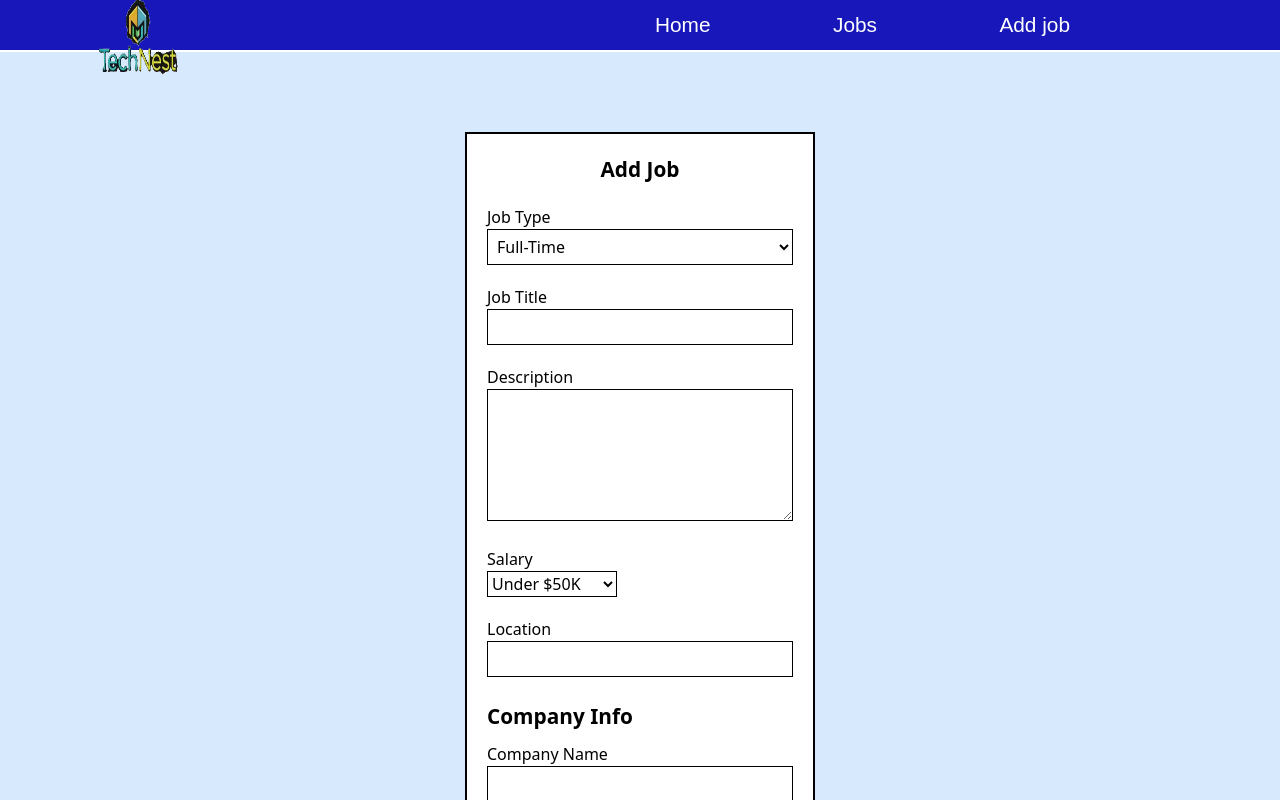
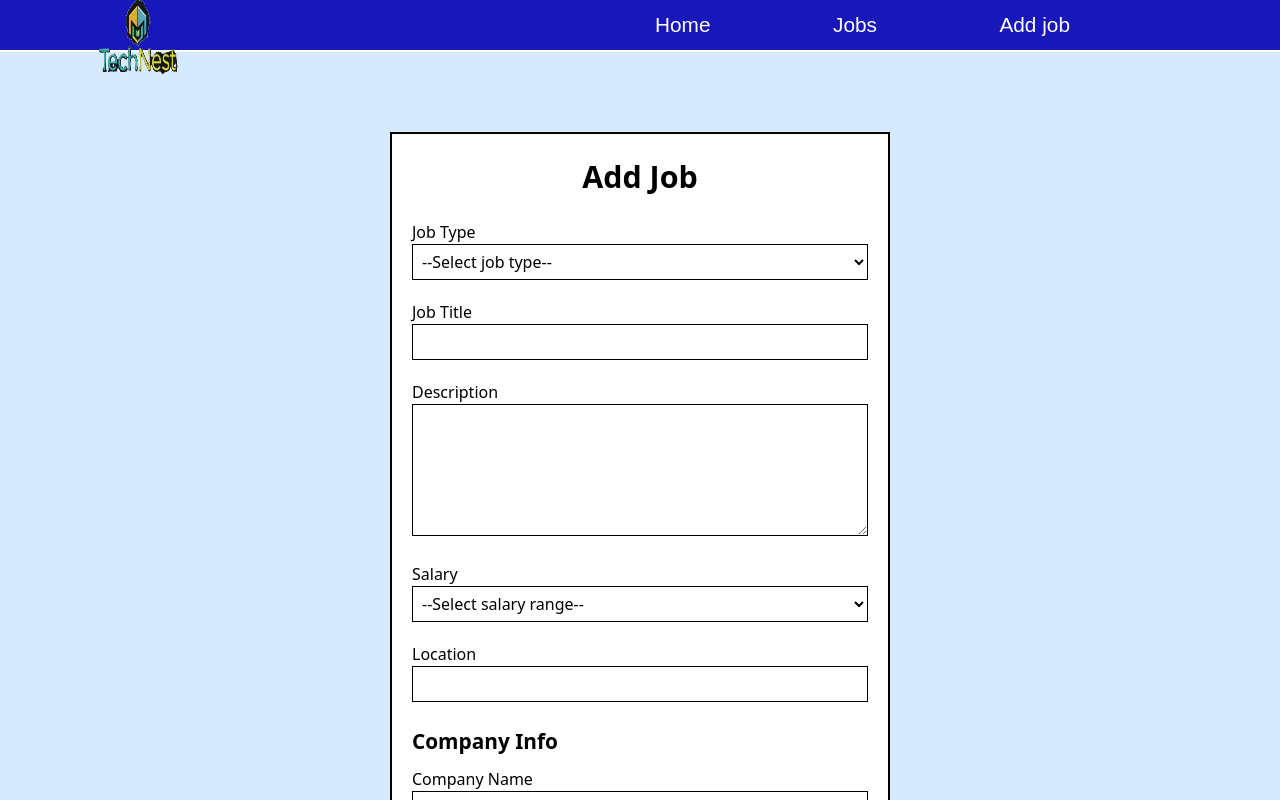
Before and after one commit to TheEldaps/Job-Board, a React (Vite) app: page /add_job in a window 1280 px wide. Shown: the top 800 px of the page. Built offline with nearby package versions, Linux system fonts and the light colour scheme.

Commit message:
add state to addjob form

```diff
--- a/src/pages/AddJobs.jsx
+++ b/src/pages/AddJobs.jsx
@@ -1,11 +1,40 @@
 import Nav from "../components/Nav";
+import { useState } from "react";
+
 export default function AddJobs() {
+  const [type, setType] = useState();
+  const [title, setTitle] = useState();
+  const [description, setDescription] = useState();
+  const [salary, setSalary] = useState();
+  const [location, setLocation] = useState();
+  const [companyName, setCompanyName] = useState();
+  const [companyDescription, setCompanyDescription] = useState();
+  const [contactEmail, setContactEmail] = useState();
+  const [contactPhone, setContactPhone] = useState();
+
+  function handleSubmit(e) {
+    e.preventDefault();
+    console.log(type);
+    console.log(title);
+    console.log(description);
+    console.log(salary);
+    console.log(location);
+    console.log(companyName);
+    console.log(companyDescription);
+    console.log(contactPhone);
+
+    // const job = {};
+  }
+
   return (
     <section className="">
       <Nav />
-      <section className="flex justify-center pb-[20px] min-h-[100vh] pt-[80px] bg-[#86bcf955]">
-        <form className="w-[350px] bg-[white] pb-[20px] mb-[20px] px-[20px] border-2">
-          <h1 className="text-center pt-[20px] font-bold text-[1.3rem] pb-[20px]">
+      <section className="flex justify-center px-[10%] pb-[20px] min-h-[100vh] pt-[80px] bg-[#86bcf955]">
+        <form
+          onSubmit={handleSubmit}
+          className=" grow max-w-[500px] w-[350px] bg-[white] pb-[20px] mb-[20px] px-[20px] border-2"
+        >
+          <h1 className="text-center pt-[20px] font-bold text-[1.3rem] pb-[20px] md:text-[1.9rem]">
             Add Job
           </h1>
 
@@ -14,11 +43,17 @@ export default function AddJobs() {
               <label htmlFor="job-type" className="block">
                 Job Type
               </label>
+
               <select
                 type="text"
                 id="type"
                 className="border-1 w-[100%] p-[5px]"
+                value={type}
+                onChange={(e) => {
+                  setType(e.target.value);
+                }}
               >
+                <option value="">--Select job type--</option>
                 <option value="Full-time">Full-Time</option>
                 <option value="Part-Time">Part-Time</option>
                 <option value="Contract">Remote</option>
@@ -35,6 +70,10 @@ export default function AddJobs() {
                 id="job-title"
                 name="job-title"
                 className="w-[100%] p-[5px] border-1"
+                value={title}
+                onChange={(e) => {
+                  setTitle(e.target.value);
+                }}
               />
             </div>
 
@@ -47,26 +86,41 @@ export default function AddJobs() {
                 id="Description"
                 className="w-[100%] p-[5px] border-1"
                 rows={5}
+                value={description}
+                onChange={(e) => {
+                  setDescription(e.target.value);
+                }}
               ></textarea>
             </div>
 
             <div className="mb-[20px]">
-              <label htmlFor="salary" className="block w-[100%]">
+              <label htmlFor="salary" className="w-[100%] block">
                 Salary
               </label>
-              <select name="salary" id="salary" className="border-1">
+
+              <select
+                name="salary"
+                id="salary"
+                className="border-1 w-[100%] p-[5px]"
+                value={salary}
+                onChange={(e) => {
+                  setSalary(e.target.value);
+                }}
+              >
+                <option value="">--Select salary range--</option>
                 <option value="Under $50K">Under $50K</option>
-                <option value="$50K-$60K">$50K -$60K</option>
-                <option value="$60K-$70K">$60K-$70K</option>
-                <option value="$70K-$80K">$70K-$80K</option>
-                <option value="$80K-$90K">$80K-$90K</option>
-                <option value="$90K-$100K">$90K-$100K</option>
-                <option value="$100K-$125K">$100K-$110K</option>
-                <option value="$125-$150K">$110-$120K</option>
-                <option value="$150-$175K">$120-$130K</option>
-                <option value="175K-200K">$175K-$$200K</option>
+                <option value="$50K-$60K">$50K - $60K</option>
+                <option value="$60K-$70K">$60K - $70K</option>
+                <option value="$70K-$80K">$70K - $80K</option>
+                <option value="$80K-$90K">$80K - $90K</option>
+                <option value="$90K-$100K">$90K - $100K</option>
+                <option value="$100K-$125K">$100K - $125K</option>
+                <option value="$125-$150K">$125 - $150K</option>
+                <option value="$150-$175K">$150 - $175K</option>
+                <option value="$175K-$200K">$175K - $200K</option>
               </select>
             </div>
+
             <div>
               <label htmlFor="location" className="block">
                 Location
@@ -76,6 +130,10 @@ export default function AddJobs() {
                 id="location"
                 name="location"
                 className="w-[100%] p-[5px] border-1"
+                value={location}
+                onChange={(e) => {
+                  setLocation(e.target.value);
+                }}
               />
             </div>
           </section>
@@ -93,6 +151,10 @@ export default function AddJobs() {
                 name="comany-name"
                 id="company-name"
                 className="w-[100%] p-[5px] border-1"
+                value={companyName}
+                onChange={(e) => {
+                  setCompanyName(e.target.value);
+                }}
               />
             </div>
 
@@ -106,6 +168,10 @@ export default function AddJobs() {
                 id="company-description"
                 className="w-[100%] p-[5px] border-1"
                 rows={5}
+                value={companyDescription}
+                onChange={(e) => {
+                  setCompanyDescription(e.target.value);
+                }}
               ></textarea>
             </div>
 
@@ -118,6 +184,10 @@ export default function AddJobs() {
                 id="contact-email"
                 name="contact-email"
                 className="w-[100%] p-[5px] border-1"
+                value={contactEmail}
+                onChange={(e) => {
+                  setContactEmail(e.target.value);
+                }}
               />
             </div>
 
@@ -130,6 +200,10 @@ export default function AddJobs() {
                 id="contact-phone"
                 name="contact-name"
                 className="w-[100%] p-[5px] border-1"
+                value={contactPhone}
+                onChange={(e) => {
+                  setContactPhone(e.target.value);
+                }}
               />
             </div>
 
```
